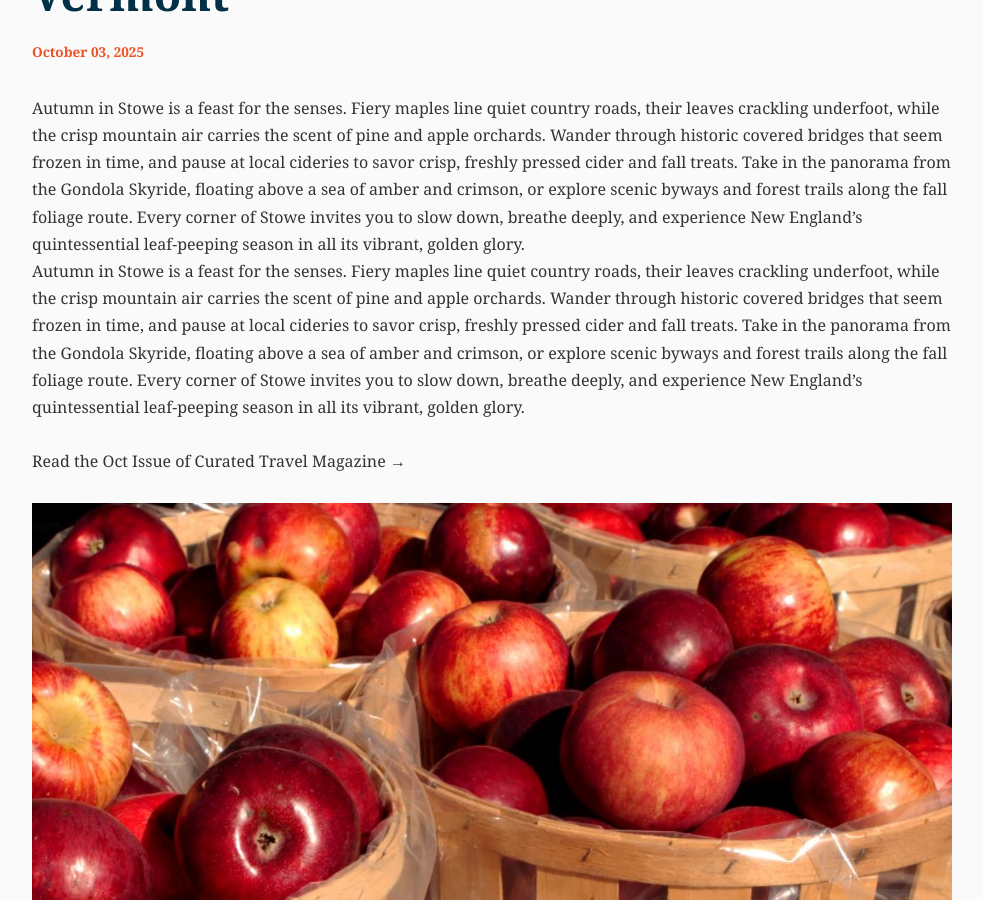
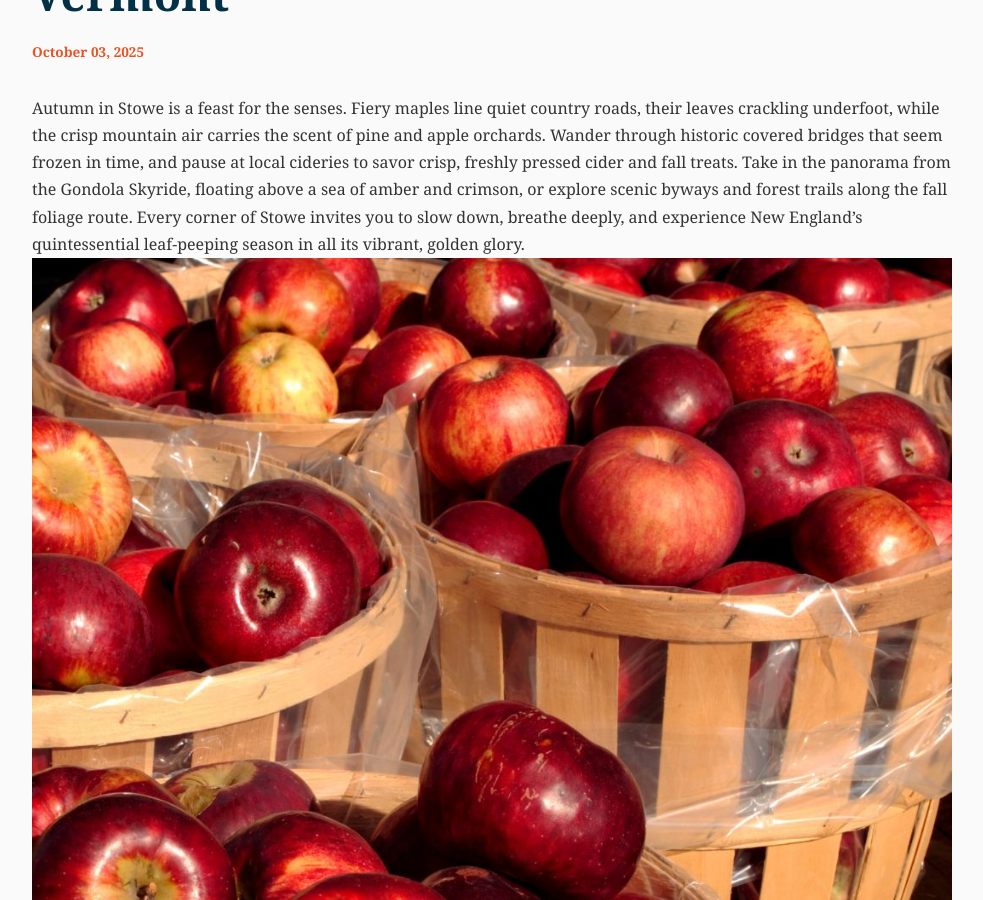
Before and after one commit to CuratedTravelMagazine/Curated-Travel-Magazine, a Jekyll site: the page built from _posts/2025-10-03-stowe.md, in a window 1280 px wide and 900 px high, scrolled down 1570 px. Shown: the whole window, without its empty margins (148-1131 px from the left). Built offline with Jekyll 4.4.1, drawn with Linux system fonts in a browser that asks for light colours.

Commit message:
Add files via upload

```diff
--- a/_posts/2025-10-03-stowe.md
+++ b/_posts/2025-10-03-stowe.md
@@ -7,10 +7,6 @@ featured_image: /assets/images/blog/curated -oct.png
 ---
 Autumn in Stowe is a feast for the senses. Fiery maples line quiet country roads, their leaves crackling underfoot, while the crisp mountain air carries the scent of pine and apple orchards. Wander through historic <a href="https://gostowe.com/things-to-do/covered-bridges" target="_blank" rel="noopener">covered bridges</a> that seem frozen in time, and pause at local <a href="https://gostowe.com/things-to-do/cideries" target="_blank" rel="noopener">cideries</a> to savor crisp, freshly pressed cider and fall treats. Take in the panorama from the <a href="https://gostowe.com/things-to-do/gondola-skyride" target="_blank" rel="noopener">Gondola Skyride</a>, floating above a sea of amber and crimson, or explore scenic byways and forest trails along the <a href="https://gostowe.com/things-to-do/fall-foliage" target="_blank" rel="noopener">fall foliage route</a>. Every corner of Stowe invites you to slow down, breathe deeply, and experience New England’s quintessential leaf-peeping season in all its vibrant, golden glory.
 
-
-Autumn in Stowe is a feast for the senses. Fiery maples line quiet country roads, their leaves crackling underfoot, while the crisp mountain air carries the scent of pine and apple orchards. Wander through historic [covered bridges](https://gostowe.com/things-to-do/covered-bridges) that seem frozen in time, and pause at local [cideries](https://gostowe.com/things-to-do/cideries) to savor crisp, freshly pressed cider and fall treats. Take in the panorama from the [Gondola Skyride](https://gostowe.com/things-to-do/gondola-skyride), floating above a sea of amber and crimson, or explore scenic byways and forest trails along the [fall foliage route](https://gostowe.com/things-to-do/fall-foliage). Every corner of Stowe invites you to slow down, breathe deeply, and experience New England’s quintessential leaf-peeping season in all its vibrant, golden glory.
-<br><br>[Read the Oct Issue of Curated Travel Magazine →](https://heyzine.com/flip-book/e389ad3e40.html)
-<br><br>
 [![Curated Travel Magazine](/assets/images/blog/curated -oct (3).jpg)](https://heyzine.com/flip-book/e389ad3e40.html)
 
 
```
